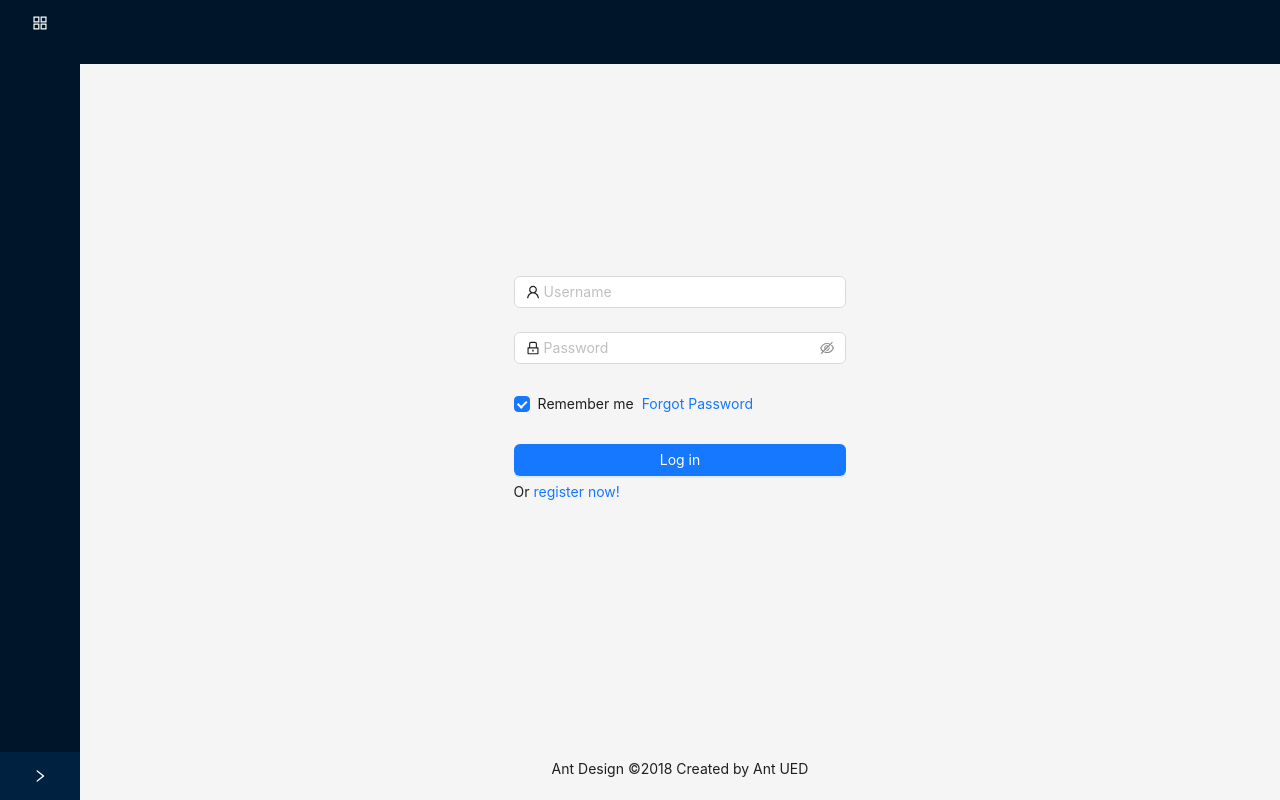
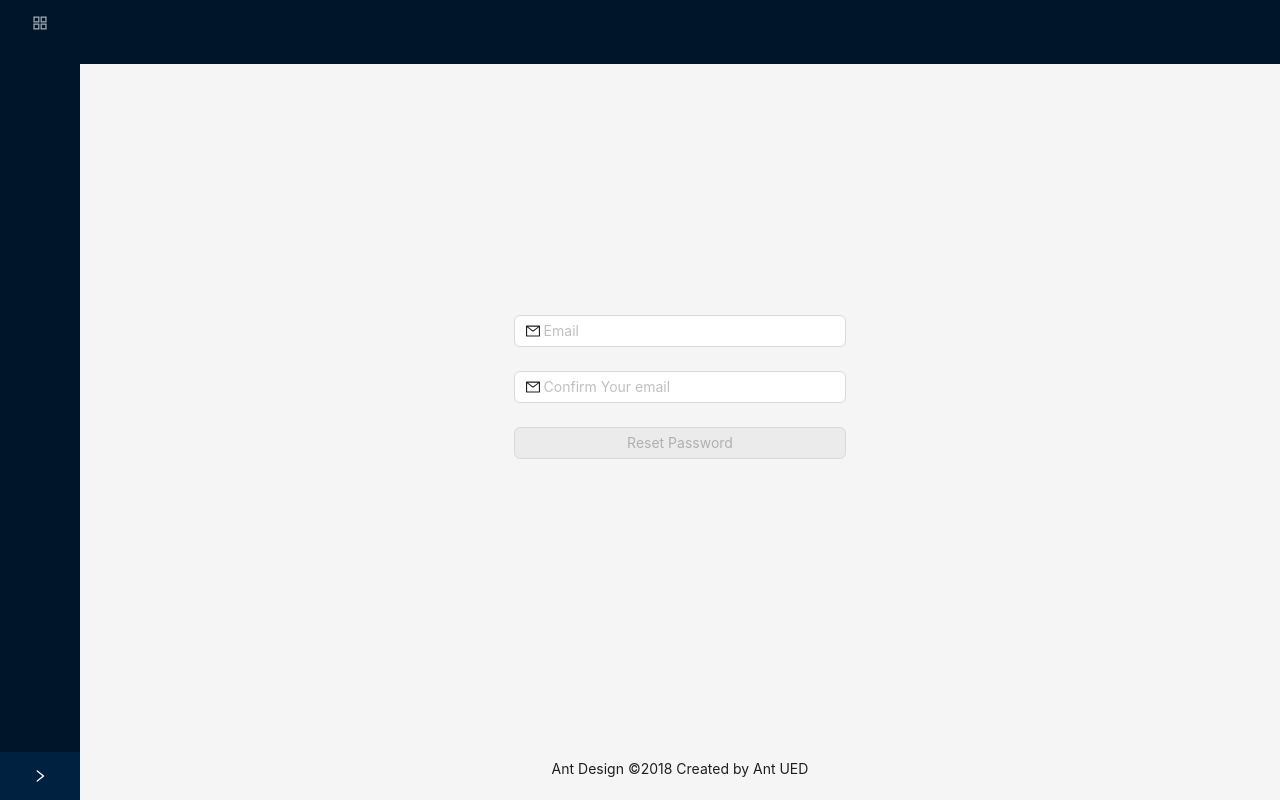
Before and after one commit to Arsezar/online-queue-client, a React (Vite) app: page /forgot-password in a window 1280 px wide. Before the commit this address led to /login. Built offline with nearby package versions, Linux system fonts and the light colour scheme.

Commit message:
password reset

```diff
--- a/src/api/api.service.ts
+++ b/src/api/api.service.ts
@@ -18,7 +18,7 @@ class AxiosAPI {
   constructor(private baseURL: string) {
     this.axios = axios.create({
       baseURL,
-      timeout: 1000,
+      timeout: 5000,
     });
 
     const authToken: string | null = localStorage.getItem("AuthToken");
@@ -116,6 +116,7 @@ class AxiosAPI {
 
   // ! CHANGE NAME OF THE METHOD !
   forgotPassword(email: string) {
+    console.log(email);
     return new Promise((resolve, reject) => {
       this.axios
         .post("/auth/forgot-password", email)
--- a/src/components/ForgotPasswordModal/ForgotPasswordModal.tsx
+++ /dev/null
@@ -1,137 +0,0 @@
-import React, { useContext, useState } from 'react';
-import { Form, Input, Modal } from 'antd';
-import { AuthContext } from '../../context/context';
-
-interface Values {
-  title: string;
-  description: string;
-  modifier: string;
-}
-
-interface CollectionCreateFormProps {
-  open: boolean;
-  onCreate: (values: Values) => void;
-  onCancel: () => void;
-}
-
-const CollectionCreateForm: React.FC<CollectionCreateFormProps> = ({
-  open,
-  onCreate,
-  onCancel,
-}) => {
-  const [form] = Form.useForm();
-  return (
-    <Modal
-      open={open}
-      title="Password Reset"
-      okText="Reset"
-      cancelText="Cancel"
-      onCancel={onCancel}
-      onOk={() => {
-        form
-          .validateFields()
-          .then((values) => {
-            form.resetFields();
-            onCreate(values);
-          })
-          .catch((info) => {
-            console.log('Validate Failed:', info);
-          });
-      }}
-    >
-      <Form
-        form={form}
-        layout="vertical"
-        name="form_in_modal"
-        initialValues={{ modifier: 'public' }}
-      >
-        <Form.Item
-          name="email"
-          label="Email"
-          rules={[
-          {
-            required: true, message: 'Please input your email!'
-          },
-          {
-            type: 'email',
-            message: 'The input is not valid E-mail!',
-          },
-        ]}
-          hasFeedback
-        >
-          <Input />
-        </Form.Item>
-        <Form.Item
-          name="email-confirm"
-          label="Confirm Email"
-          hasFeedback
-          rules={[
-            {
-              required: true, message: 'Please confirm your email!'
-            },
-            {
-              type: 'email',
-              message: 'The input is not valid E-mail!',
-            },
-              ({ getFieldValue }) => ({
-              validator(_, value) {
-                if (!value || getFieldValue('email') === value) {
-                  return Promise.resolve();
-                }
-                return Promise.reject(new Error('The two emails do not match!'));
-              },
-            }),
-          ]}
-        >
-          <Input type="email" />
-        </Form.Item>
-      </Form>
-    </Modal>
-  );
-};
-
-const ForgotPasswordModal: React.FC = () => {
-  const [open, setOpen] = useState(false);
-  const { axiosAPI, messageService } = useContext(AuthContext);
-
-  const onCreate = (values: any) => {
-    console.log('Received values of form: ', values);
-    axiosAPI.forgotPassword(values.email)
-      .then((response: any) => {
-        console.log('forgot-password send');
-        messageService.open({
-          type: 'success',
-          content: 'Check your email!',
-        });
-      })
-      .catch((error: any) => {
-        console.log(error);
-        messageService.open({
-          type: 'error',
-          content: error.response.data,
-        });
-      })
-    setOpen(false);
-  };
-
-  return (
-    <>
-      <a
-        onClick={() => {
-          setOpen(true);
-        }}
-      >
-        Forgot Password
-      </a>
-      <CollectionCreateForm
-        open={open}
-        onCreate={onCreate}
-        onCancel={() => {
-          setOpen(false);
-        }}
-      />
-    </>
-  );
-};
-
-export default ForgotPasswordModal;
--- /dev/null
+++ b/src/pages/ForgotPassword.tsx
@@ -0,0 +1,93 @@
+import React, { FormEvent, useContext, useState } from 'react'
+import { MailOutlined } from '@ant-design/icons';
+import { Button, Form, Input } from 'antd';
+import { AuthContext } from '../context/context';
+
+const ForgotPassword = () => {
+  const [email, setEmail] = useState<string>('');
+  const [emailConfirmation, setEmailConfirmation] = useState<string>('');
+  const { axiosAPI, messageService } = useContext(AuthContext);
+
+  function isButtonDisabled() {
+    if(!emailConfirmation.length || !email.length) {
+      return true;
+    } else {
+      return false;
+    }
+  }
+
+  function hadleReset(e: FormEvent<HTMLFormElement>) {
+    e.preventDefault();
+    if (!email || !emailConfirmation) {
+      messageService.open({
+        type: 'error',
+        content: 'Some field is empty',
+      });
+      return;
+    } else {
+      const emailData = {email: email}
+      console.log(emailData);
+      axiosAPI.forgotPassword(emailData)
+      .then((response: any) => {
+        console.log(response);
+        messageService.open({
+          type: 'success',
+          content: 'The email with reset link has been sended!',
+        });
+      })
+      .catch((error: any) => {
+        console.log(error);
+        messageService.open({
+          type: 'error',
+          content: error.response.data.message,
+        });
+      });
+    }
+  }
+
+  const onFinish = (values: any) => {
+    console.log('Received values of form: ', values);
+  };
+
+  return (
+    <Form
+      name="normal_login"
+      className="login-form"
+      initialValues={{ remember: true }}
+      onFinish={onFinish}
+      onSubmitCapture={hadleReset}
+    >
+      <Form.Item
+        name="email"
+        rules={[{ required: true, message: 'Please input your Email!' }]}
+      >
+        <Input onChange={e => setEmail(e.target.value)} prefix={<MailOutlined className="site-form-item-icon" />} placeholder="Email" />
+      </Form.Item>
+      <Form.Item
+        name="email-confirmation"
+        rules={[{ required: true, message: 'Please confirm your Email!' },
+        () => ({
+          validator(_, value) {
+            if (!value || email === value) {
+              return Promise.resolve();
+            }
+            return Promise.reject(new Error('The two emails do not match!'));
+          },
+        }),]}
+      >
+        <Input
+          onChange={e => setEmailConfirmation(e.target.value)}
+          prefix={<MailOutlined className="site-form-item-icon" />}
+          placeholder="Confirm Your email"
+        />
+      </Form.Item>
+      <Form.Item>
+        <Button disabled={isButtonDisabled()} type="primary" htmlType="submit" className="login-form-button">
+          Reset Password
+        </Button>
+      </Form.Item>
+    </Form>
+  )
+}
+
+export default ForgotPassword
--- a/src/pages/Login.tsx
+++ b/src/pages/Login.tsx
@@ -4,7 +4,6 @@ import { Link, useNavigate } from 'react-router-dom';
 import { Button, Checkbox, Form, Input } from 'antd';
 import { LockOutlined, UserOutlined } from '@ant-design/icons';
 import './pages.scss'
-import PasswordResetModal from '../components/ForgotPasswordModal/ForgotPasswordModal';
 
 const Login = () => {
   const { messageService, axiosAPI, setIsAuth, setCurrent }: any = useContext(AuthContext);
@@ -86,9 +85,7 @@ const Login = () => {
           <Checkbox>Remember me</Checkbox>
         </Form.Item>
 
-        {/* //! MODAL */}
-        <PasswordResetModal />
-        {/* //! */}
+        <Link to='/forgot-password'>Forgot password</Link>
 
       </Form.Item>
 
--- a/src/pages/PasswordReset.tsx
+++ b/src/pages/PasswordReset.tsx
@@ -1,7 +1,7 @@
 import React, { useContext, useState } from 'react'
 import { Button, Checkbox, Form, Input, Typography } from 'antd';
 import { AuthContext } from '../context/context';
-import { useSearchParams } from 'react-router-dom';
+import { useNavigate, useSearchParams } from 'react-router-dom';
 
 const { Title, Paragraph } = Typography;
 
@@ -9,24 +9,32 @@ const PasswordReset = () => {
 	const [password, setPassword] = useState<string>('');
 	const [passwordConfirm, setPasswordConfirm] = useState<string>('');
 	const { axiosAPI, messageService } = useContext(AuthContext);
-	const [seacrParams] = useSearchParams();
+	const [seacrhParams] = useSearchParams();
+	const navigate = useNavigate();
 
     const onFinish = (values: any) => {
         console.log('Success:', values);
-				axiosAPI.resetPassword()
+				const token = seacrhParams.get('token');
+				const data = { token, password };
+				console.log(data);
+				axiosAPI.resetPassword(data)
 				.then((response: any) => {
-					console.log(response);
 					messageService.open({
 						type: 'success',
 						content: 'Your password has been changed!',
 					});
+					setTimeout(() => {
+						navigate('/login');
+					}, 1000)
 				})
 				.catch((error: any) => {
 					messageService.open({
 						type: 'error',
-						content: error.response.data,
+						content: error.response.data.message,
 					});
-					console.log(error);
+					setTimeout(() => {
+						navigate('/login');
+					}, 1000)
 				})
       };
 
@@ -65,7 +73,7 @@ const PasswordReset = () => {
           <Form.Item
             label="Confirm"
             name="confirm-password"
-						hasFeedback
+			hasFeedback
             rules={[
 							{ required: true, message: 'Please confirm your password!' },
 							() => ({
--- a/src/pages/Registration.tsx
+++ b/src/pages/Registration.tsx
@@ -38,7 +38,6 @@ const Registration = () => {
   const [password, setPassword] = useState<string>('');
   const [phonePrefix, setPhonePrefix] = useState<string>('+380');
   const [agreement, setAgreement] = useState<boolean>(false);
-  const [captcha, setCapthca] = useState<string>('');
   const {messageService, axiosAPI, setCurrent} = useContext(AuthContext);
   const [form] = Form.useForm();
 
@@ -65,7 +64,6 @@ const Registration = () => {
   function handleRegistration(e: FormEvent<HTMLFormElement>) {
       e.preventDefault();
       if (!username || !email || !password || !phone) {
-        console.log(15)
         messageService.open({
           type: 'error',
           content: 'Some field is empty',
--- a/src/router/router.tsx
+++ b/src/router/router.tsx
@@ -6,6 +6,7 @@ import Registration from "../pages/Registration";
 import UserData from "../pages/UserData";
 import Profile from "../pages/Profile";
 import PasswordReset from "../pages/PasswordReset";
+import ForgotPassword from "../pages/ForgotPassword";
 
 export const privateRoutes = [
     { path: '/', element: <Menu /> },
@@ -18,5 +19,6 @@ export const publicRoutes = [
     { path: '/login', element: <Login /> },
     { path: '/registration', element: <Registration /> },
     { path: '/password-reset', element: <PasswordReset /> },
+    { path: '/forgot-password', element: <ForgotPassword /> },
     { path: '*', element: <Navigate to='/login' replace /> },
 ]
```
